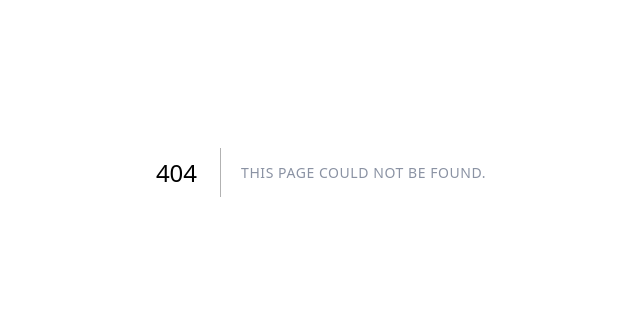
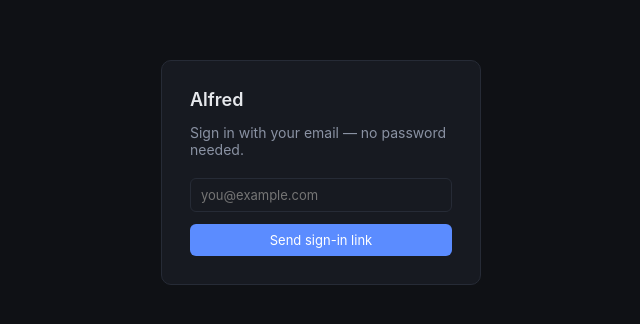
Before and after one commit to robertandrewhammond-commits/alfred, a Next.js app: page /login in a window 1280 px wide. Before the commit this address had no page. Shown: the part 228-552 px from the top of the page, without its empty margins (319-959 px from the left). Built offline with nearby package versions, Linux system fonts and the light colour scheme.

Commit message:
Add app/login/page.tsx

```diff
--- /dev/null
+++ b/app/login/page.tsx
@@ -0,0 +1,58 @@
+"use client";
+
+import { useState } from "react";
+import { createClient } from "@/lib/supabase/client";
+
+export default function LoginPage() {
+  const [email, setEmail] = useState("");
+  const [sent, setSent] = useState(false);
+  const [error, setError] = useState<string | null>(null);
+  const [loading, setLoading] = useState(false);
+
+  async function sendLink(e: React.FormEvent) {
+    e.preventDefault();
+    setError(null);
+    setLoading(true);
+    const supabase = createClient();
+    const { error } = await supabase.auth.signInWithOtp({
+      email,
+      options: {
+        emailRedirectTo: `${window.location.origin}/auth/callback`,
+      },
+    });
+    setLoading(false);
+    if (error) setError(error.message);
+    else setSent(true);
+  }
+
+  return (
+    <div className="login-wrap">
+      <div className="login-box">
+        <h1>Alfred</h1>
+        <p className="muted" style={{ marginBottom: 20 }}>
+          Sign in with your email — no password needed.
+        </p>
+        {sent ? (
+          <p>Check your email for a sign-in link.</p>
+        ) : (
+          <form onSubmit={sendLink}>
+            <input
+              type="email"
+              placeholder="you@example.com"
+              value={email}
+              onChange={(e) => setEmail(e.target.value)}
+              required
+              style={{ marginBottom: 12 }}
+            />
+            <button type="submit" disabled={loading} style={{ width: "100%" }}>
+              {loading ? "Sending…" : "Send sign-in link"}
+            </button>
+          </form>
+        )}
+        {error && (
+          <p style={{ color: "var(--danger)", marginTop: 12 }}>{error}</p>
+        )}
+      </div>
+    </div>
+  );
+}
```
